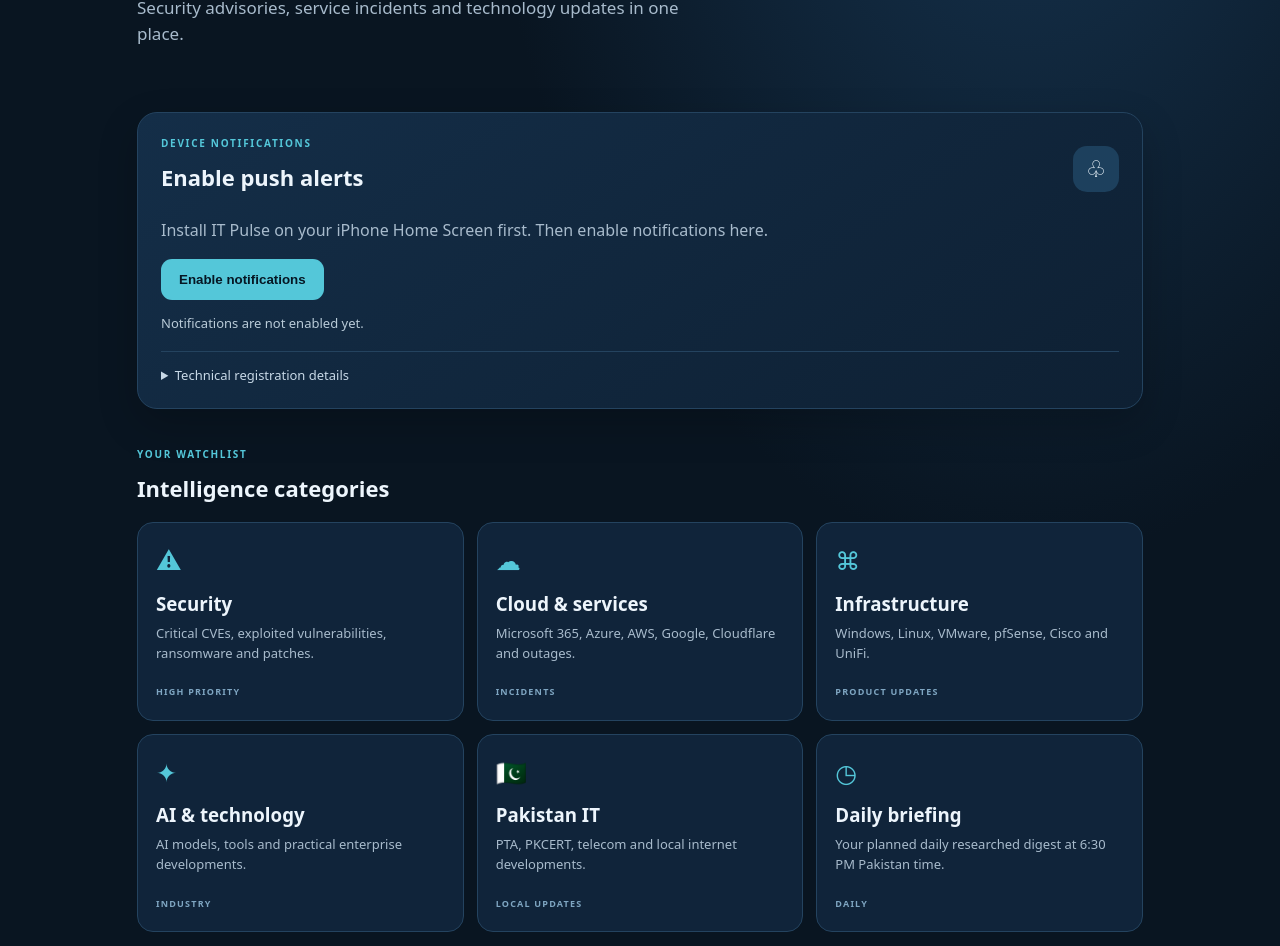
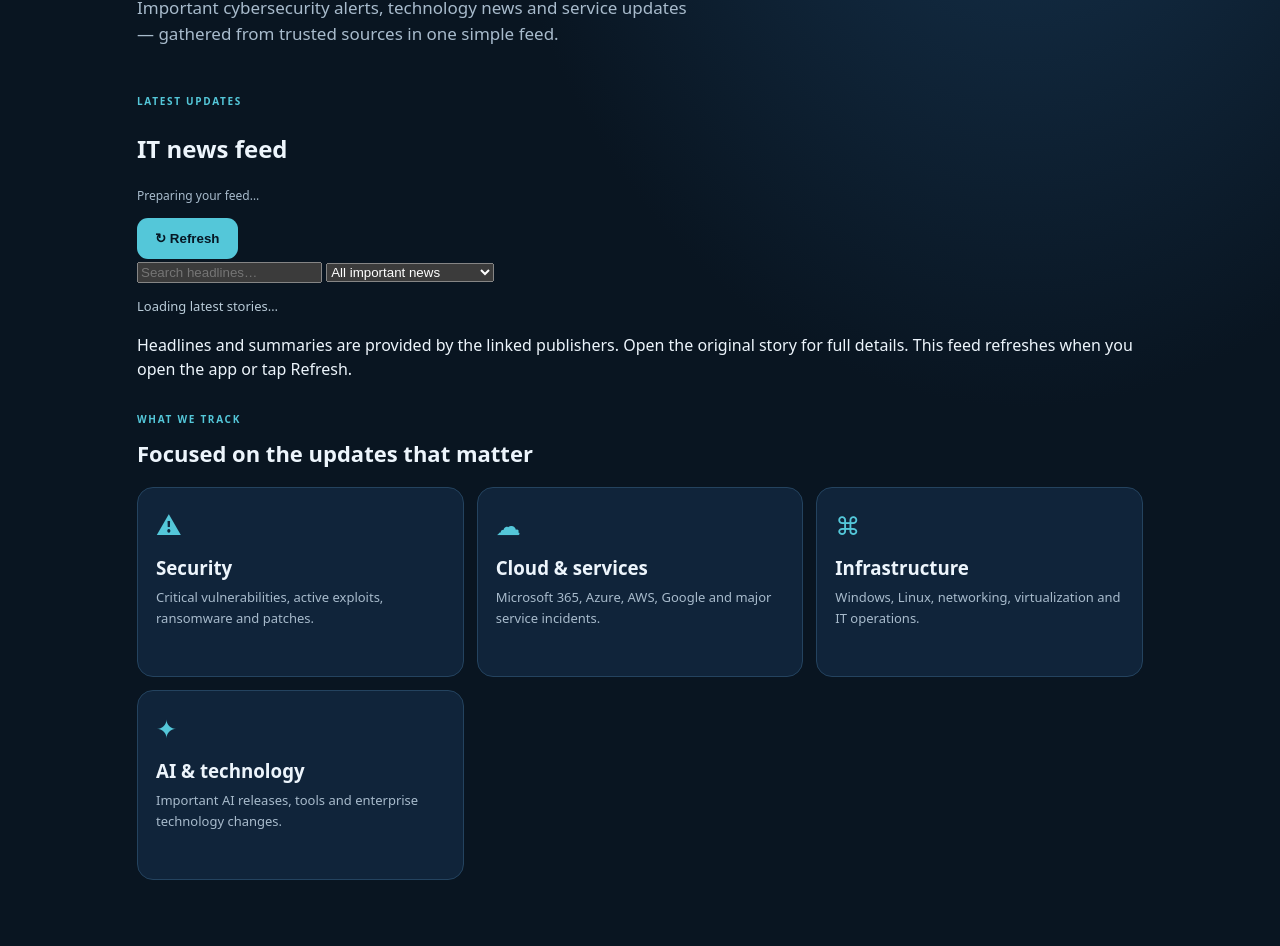
Before and after one commit to mutiashraf/IT-Pulse, a plain HTML site: page index.html in a window 1280 px wide. Shown: the part 319-1265 px from the top of the page. Drawn offline with Linux system fonts and the light colour scheme.

Commit message:
Build working IT news feed and defer push setup

```diff
--- a/index.html
+++ b/index.html
@@ -10,54 +10,51 @@
   <link rel="manifest" href="./manifest.webmanifest">
   <link rel="apple-touch-icon" href="./icons/icon-192.png">
   <link rel="stylesheet" href="./styles.css">
-  <title>IT Pulse</title>
+  <title>IT Pulse — IT news that matters</title>
 </head>
 <body>
   <header class="topbar">
-    <div class="brand"><div class="brand-icon">IP</div><div><strong>IT Pulse</strong><small>Personal IT intelligence</small></div></div>
-    <span class="live"><i></i> PERSONAL DASHBOARD</span>
+    <div class="brand"><div class="brand-icon">IP</div><div><strong>IT Pulse</strong><small>Your personal IT intelligence feed</small></div></div>
+    <span class="live"><i></i> LIVE FEED</span>
   </header>
   <main>
     <section class="welcome">
       <p class="eyebrow">YOUR IT INTELLIGENCE CENTRE</p>
-      <h1>Stay informed.<br><span>Stay ahead.</span></h1>
-      <p class="intro">Security advisories, service incidents and technology updates in one place.</p>
+      <h1>Know what matters.<br><span>Ignore the noise.</span></h1>
+      <p class="intro">Important cybersecurity alerts, technology news and service updates — gathered from trusted sources in one simple feed.</p>
     </section>
 
-    <section class="panel notification-panel">
-      <div class="panel-heading">
-        <div><p class="eyebrow">DEVICE NOTIFICATIONS</p><h2>Enable push alerts</h2></div>
-        <div class="bell">♧</div>
+    <section class="feed-panel">
+      <div class="feed-toolbar">
+        <div><p class="eyebrow">LATEST UPDATES</p><h2>IT news feed</h2><p id="feedMeta" class="muted small">Preparing your feed…</p></div>
+        <button id="refreshFeed" class="primary">↻ Refresh</button>
       </div>
-      <p class="muted">Install IT Pulse on your iPhone Home Screen first. Then enable notifications here.</p>
-      <button id="enablePush" class="primary">Enable notifications</button>
-      <p id="pushStatus" class="status" role="status">Notifications are not enabled yet.</p>
-      <details class="token-details">
-        <summary>Technical registration details</summary>
-        <p class="muted small">Your browser's Firebase registration token is used by the notification server to address this device. It is not a password, but treat it as private.</p>
-        <textarea id="tokenOutput" readonly rows="3" placeholder="A device token will appear here after registration."></textarea>
-        <button id="copyToken" class="secondary" disabled>Copy device token</button>
-      </details>
+      <div class="feed-controls">
+        <input id="searchNews" type="search" placeholder="Search headlines…" aria-label="Search headlines">
+        <select id="categoryFilter" aria-label="Filter category">
+          <option value="all">All important news</option>
+          <option value="security">Cybersecurity</option>
+          <option value="cloud">Cloud & services</option>
+          <option value="systems">Systems & infrastructure</option>
+          <option value="ai">AI & technology</option>
+        </select>
+      </div>
+      <p id="feedStatus" class="status" role="status">Loading latest stories…</p>
+      <div id="newsList" class="news-list" aria-live="polite"></div>
+      <p class="feed-footnote">Headlines and summaries are provided by the linked publishers. Open the original story for full details. This feed refreshes when you open the app or tap Refresh.</p>
     </section>
 
     <section class="section">
-      <div class="section-title"><div><p class="eyebrow">YOUR WATCHLIST</p><h2>Intelligence categories</h2></div></div>
+      <div class="section-title"><p class="eyebrow">WHAT WE TRACK</p><h2>Focused on the updates that matter</h2></div>
       <div class="cards">
-        <article class="card"><div class="symbol">⚠</div><h3>Security</h3><p>Critical CVEs, exploited vulnerabilities, ransomware and patches.</p><span>HIGH PRIORITY</span></article>
-        <article class="card"><div class="symbol">☁</div><h3>Cloud & services</h3><p>Microsoft 365, Azure, AWS, Google, Cloudflare and outages.</p><span>INCIDENTS</span></article>
-        <article class="card"><div class="symbol">⌘</div><h3>Infrastructure</h3><p>Windows, Linux, VMware, pfSense, Cisco and UniFi.</p><span>PRODUCT UPDATES</span></article>
-        <article class="card"><div class="symbol">✦</div><h3>AI & technology</h3><p>AI models, tools and practical enterprise developments.</p><span>INDUSTRY</span></article>
-        <article class="card"><div class="symbol">🇵🇰</div><h3>Pakistan IT</h3><p>PTA, PKCERT, telecom and local internet developments.</p><span>LOCAL UPDATES</span></article>
-        <article class="card"><div class="symbol">◷</div><h3>Daily briefing</h3><p>Your planned daily researched digest at 6:30 PM Pakistan time.</p><span>DAILY</span></article>
+        <article class="card"><div class="symbol">⚠</div><h3>Security</h3><p>Critical vulnerabilities, active exploits, ransomware and patches.</p></article>
+        <article class="card"><div class="symbol">☁</div><h3>Cloud & services</h3><p>Microsoft 365, Azure, AWS, Google and major service incidents.</p></article>
+        <article class="card"><div class="symbol">⌘</div><h3>Infrastructure</h3><p>Windows, Linux, networking, virtualization and IT operations.</p></article>
+        <article class="card"><div class="symbol">✦</div><h3>AI & technology</h3><p>Important AI releases, tools and enterprise technology changes.</p></article>
       </div>
     </section>
-    <section class="panel note">
-      <p class="eyebrow">NEXT STEP</p>
-      <h2>Notification service setup</h2>
-      <p class="muted">This release registers this device with Firebase Cloud Messaging. A secure sending backend is still required before alerts can be delivered. The app does not yet fetch live news or send scheduled briefings.</p>
-    </section>
   </main>
-  <footer>IT Pulse · Personal IT intelligence · Sources will be linked in each alert.</footer>
+  <footer>IT Pulse · Personal IT intelligence · Sources linked with every story.</footer>
   <script type="module" src="./app.js"></script>
 </body>
 </html>
```
